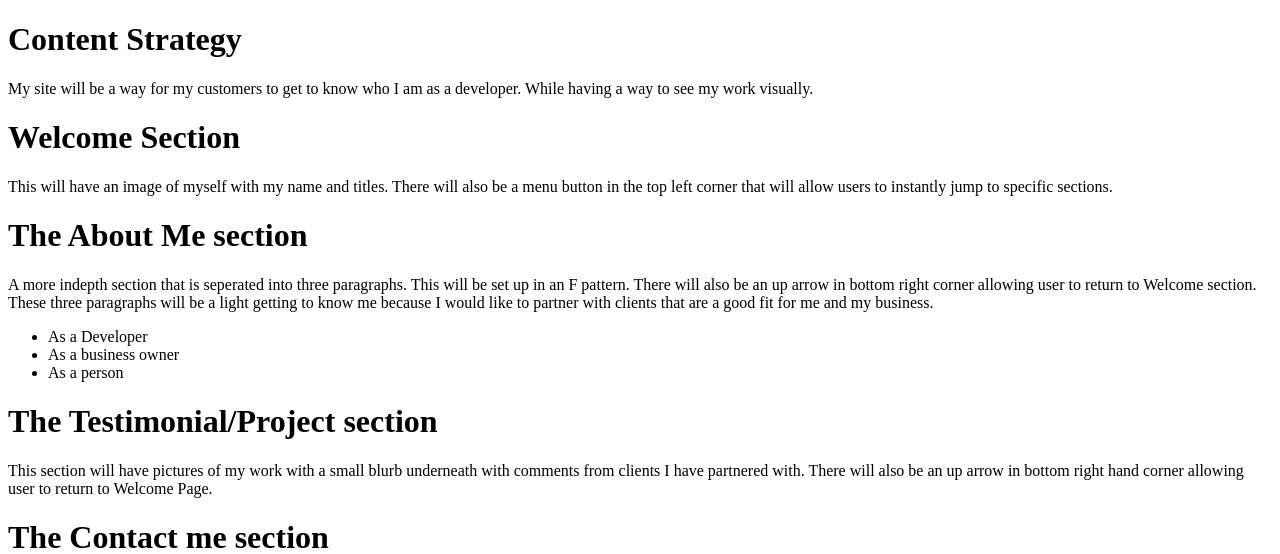
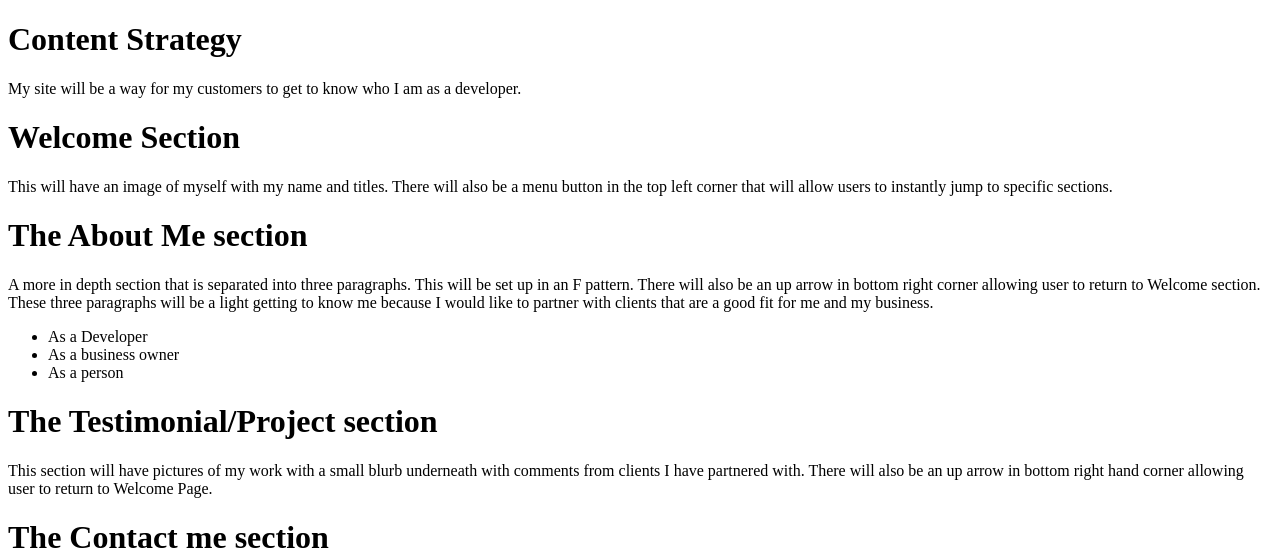
Before and after one commit to dbranch82/danielle-about-me, a PHP site: page /milestone-2.php in a window 1280 px wide; the page is wider, and only the part inside the window is pictured. Shown: the top 554 px of that part. Run offline with PHP 8.4, Linux system fonts and the light colour scheme.

Commit message:
fixed images

```diff
--- a/public_html/documentation/milestone-2.php
+++ b/public_html/documentation/milestone-2.php
@@ -6,14 +6,13 @@
 	</head>
 	<body>
 		<h1>Content Strategy</h1>
-		<p>My site will be a way for my customers to get to know who I am as a developer. While having a way to see my
-			work visually.</p>
+		<p>My site will be a way for my customers to get to know who I am as a developer.</p>
 		<h1>Welcome Section</h1>
 		<p>This will have an image of myself with my name and titles. There will also be a menu button in the top left
 			corner
 			that will allow users to instantly jump to specific sections.</p>
 		<h1>The About Me section</h1>
-		<p>A more indepth section that is seperated into three paragraphs. This will be set up in an F pattern. There will
+		<p>A more in depth section that is separated into three paragraphs. This will be set up in an F pattern. There will
 			also be an up arrow in bottom right corner allowing user to return to Welcome section. These three paragraphs
 			will
 			be a light getting to know me because I would like to partner with clients that are a good fit for me and my
@@ -40,6 +39,5 @@
 		<h2>Cell phone wireframe</h2>
 		<img style="margin:0 auto;display: block" src="images/cellphonewfpage1.png" alt="page 1 cell wireframe"/>
 		<img style="margin:0 auto;display: block" src="images/cellphonewfpage2.png" alt="page 2 cell wireframe"/>
-
 	</body>
 </html>
```
Also changed, not shown: public_html/documentation/images/cellphonewfpage1.png, public_html/documentation/images/cellphonewfpage2.png, public_html/documentation/images/page1wireframe.png, public_html/documentation/images/page2wireframe.png, public_html/documentation/images/page3wireframe.png, public_html/documentation/images/page4wireframe.png.
